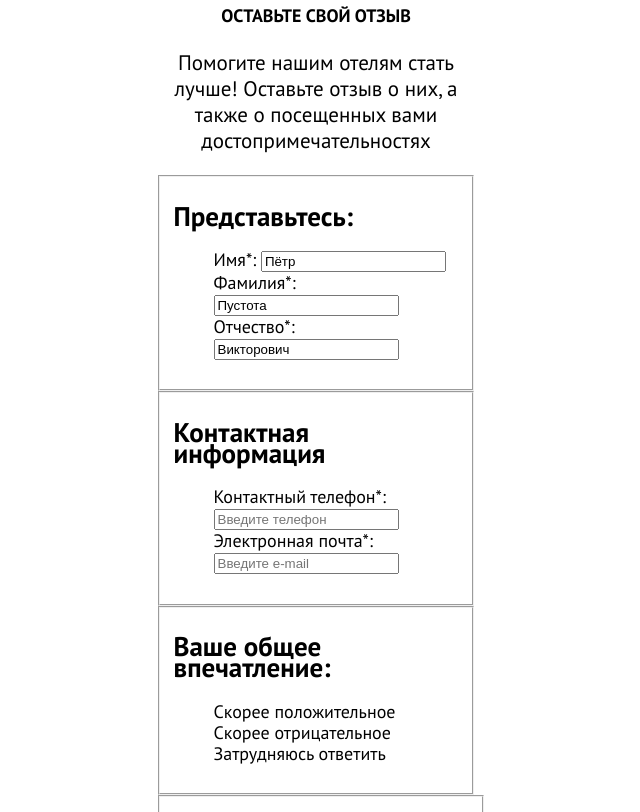
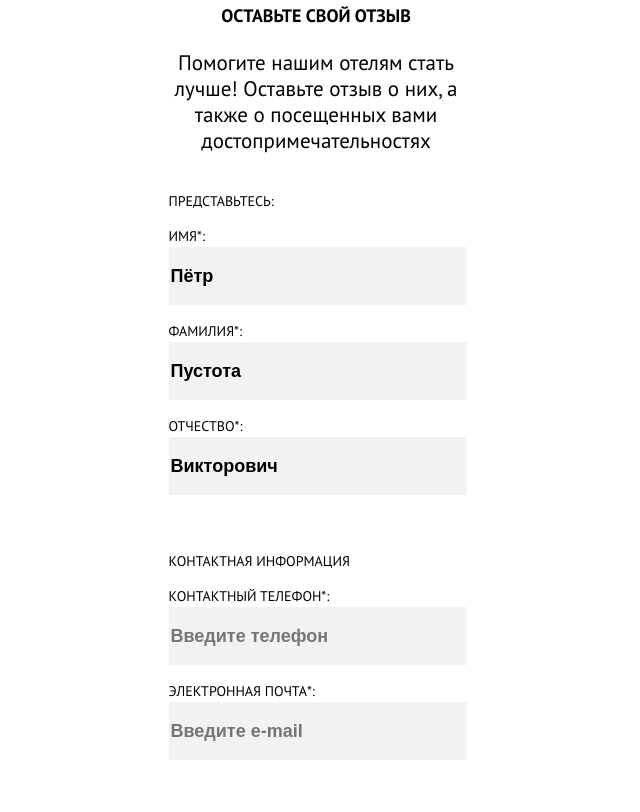
Before and after one commit to htmlacademy-adaptive/28490-sedona-25, a website: page source/form.html in a window 1280 px wide. Shown: the part 609-1421 px from the top of the page, without its empty margins (324-964 px from the left). Drawn offline with nearby package versions, Linux system fonts and the light colour scheme; files that its build step writes are made by us from their sources.

Commit message:
Стилизация

```diff
--- /dev/null
+++ b/source/sass/blocks/form.scss
@@ -0,0 +1,38 @@
+fieldset {
+  font-family: 'PT Sans';
+  font-style: normal;
+  font-weight: 400;
+  font-size: 14px;
+  line-height: 21px;
+  border: none;
+}
+
+.form__contact-list {
+  padding: 0;
+}
+
+.form__fieldset-title {
+  font-weight: 400;
+  font-size: 14px;
+  line-height: 21px;
+  text-transform: uppercase;
+  padding: 0;
+}
+
+.form__contact-label {
+  text-transform: uppercase;
+}
+
+.form__contact-input {
+  width: 280px;
+  height: 26px;
+  padding-top: 16px;
+  padding-bottom: 16px;
+  padding-right: 16px;
+  margin-bottom: 16px;
+  border: none;
+  background-color: #F2F2F2;
+  font-weight: 700;
+  font-size: 18px;
+  line-height: 26px;
+}
--- a/source/sass/blocks/welcome-block.scss
+++ b/source/sass/blocks/welcome-block.scss
@@ -7,6 +7,10 @@
   background-image: url("../img/back-mobile.jpg");
   background-repeat: no-repeat;
   height: 389px;
+}
+
+.welcome-block__catalog {
+  height: 214px;
 }
 
 .welcome-block__description {
--- a/source/sass/style.scss
+++ b/source/sass/style.scss
@@ -8,3 +8,4 @@
 @import "./blocks/map.scss";
 @import "./blocks/main-footer.scss";
 @import "./blocks/interest.scss";
+@import "./blocks/form.scss"
```
Also changed, not shown: source/catalog.html (+1 -1 lines).
